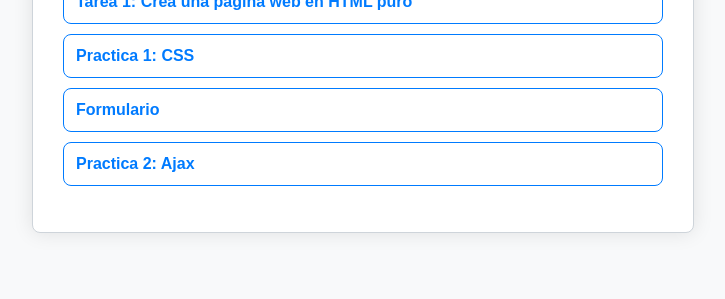
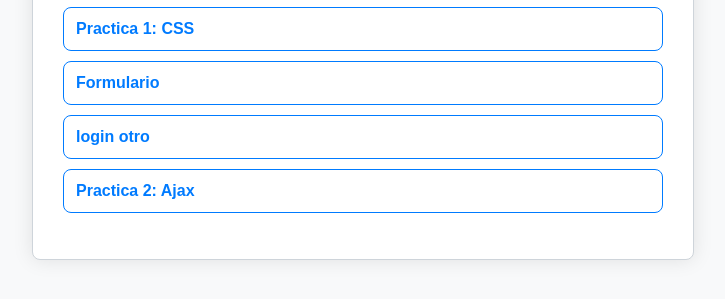
Before and after one commit to VilchPlz/VilchPlz.github.io, a plain HTML site: page index.html in a window 1280 px wide. Shown: the part 349-648 px from the top of the page, without its empty margins (277-1002 px from the left). Drawn offline with Linux system fonts and the light colour scheme.

Commit message:
Update index.html

```diff
--- a/index.html
+++ b/index.html
@@ -15,6 +15,8 @@
       <li><a href="https://vilchplz.github.io/Tarea1/index.html">Tarea 1: Crea una pagina web en HTML puro</a></li>
       <li><a href="https://vilchplz.github.io/practica1/index.html">Practica 1: CSS</a></li>
       <li><a href="https://vilchplz.github.io/Request Form/index.html">Formulario</a></li>
+      <li><a href="https://vilchplz.github.io/Login/Login Page.html">login otro</a></li>
+
       <li><a href="https://vilchplz.github.io/Practica2/welcome.html">Practica 2: Ajax</a></li>
     </ul>
   </div>
```
